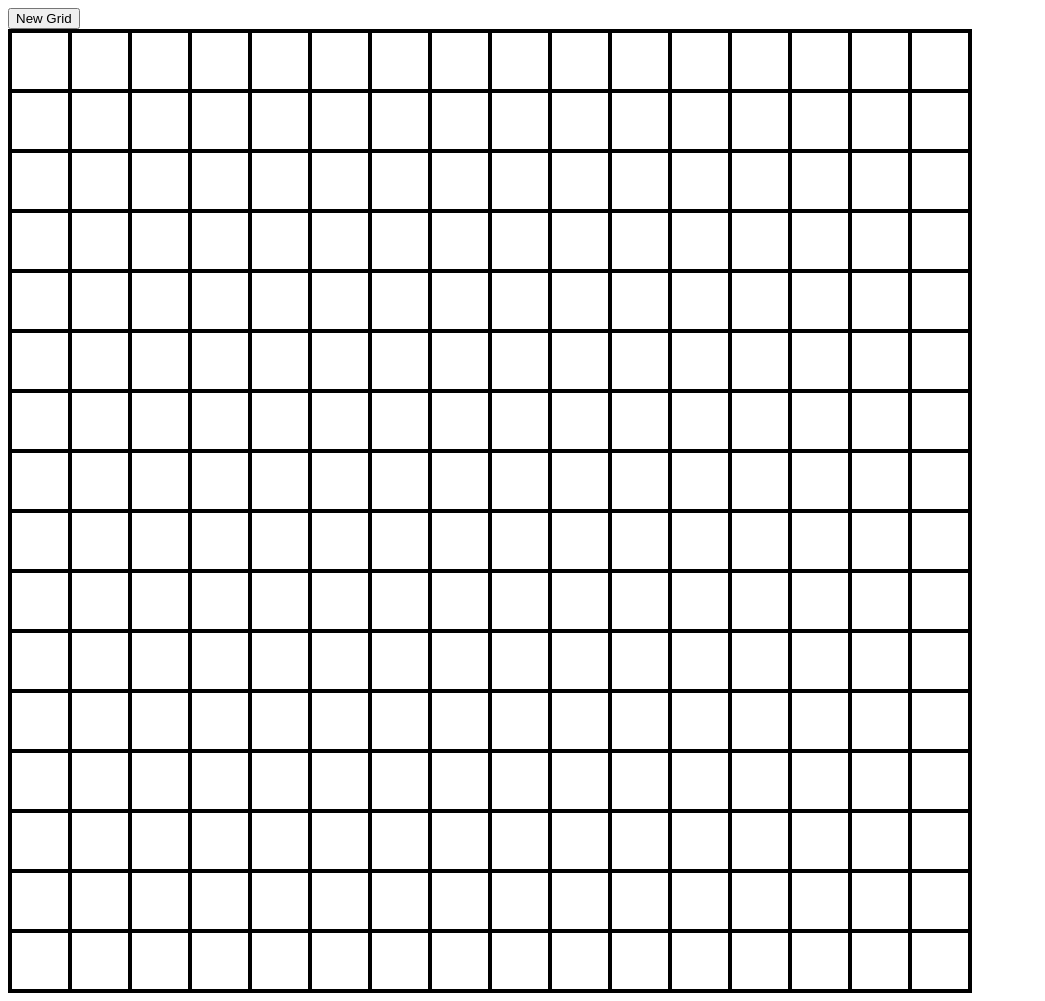
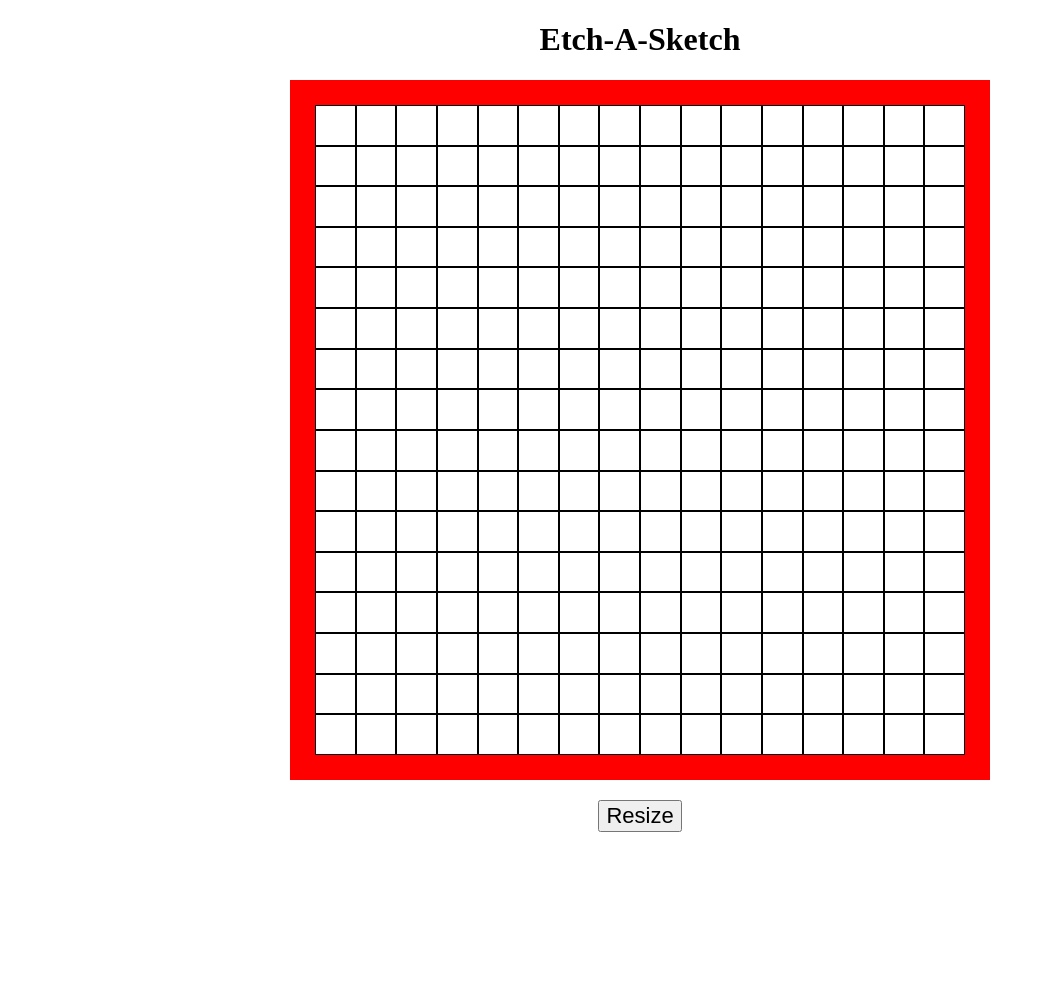
Before and after one commit to nicofernandez1/Etch-A-Sketch, a plain HTML site: page index.html in a window 1280 px wide. Shown: the whole page, without its empty margins (0-1045 px from the left). After the commit the page ends 840 px from the top, so only its background shows below. Drawn offline with Linux system fonts and the light colour scheme.

Commit message:
Proyecto finalizado

```diff
--- a/index.html
+++ b/index.html
@@ -8,8 +8,11 @@
     <link rel="stylesheet" href="style.css">
 </head>
 <body>
-    <button>New Grid</button>
+    <h1>Etch-A-Sketch</h1>
     <div class="container"></div>
+    <div class="button-container">
+        <button>Resize</button>
+    </div>
 
     <script>
         const container = document.querySelector('.container');
@@ -31,7 +34,16 @@
         });
 
         button.addEventListener('click', function () {
-            let number = prompt("Number of squares per side");
+            let number = prompt("Number of squares per side (1-100)");
+
+            if (number === null) {
+                return;
+            } else if (number > 100) {
+                while (number > 100) {
+                    number = prompt("Number of squares per side (1-100)");
+                    if (number === null) return;
+                }
+            }
 
             while (container.firstChild) {
                 container.removeChild(container.firstChild);
--- a/style.css
+++ b/style.css
@@ -5,15 +5,29 @@
 .container {
     display: flex;
     flex-wrap: wrap;
-    height: 960px;
-    width: 960px;
-    border: 2px solid;
-
+    height: 650px;
+    width: 650px;
+    border: 25px solid;
+    border-color: red;
+    margin: auto;
 }
 
 .square {
     height: calc(100% / var(--squares));
     width: calc(100% / var(--squares));
-    border: 2px solid;
+    border: 1px solid;
     box-sizing: border-box;
 }
+
+.button-container {
+    text-align: center;
+    margin-top: 20px;
+}
+
+button {
+    font-size: 22px;
+}
+
+h1 {
+    text-align: center;
+}
```
